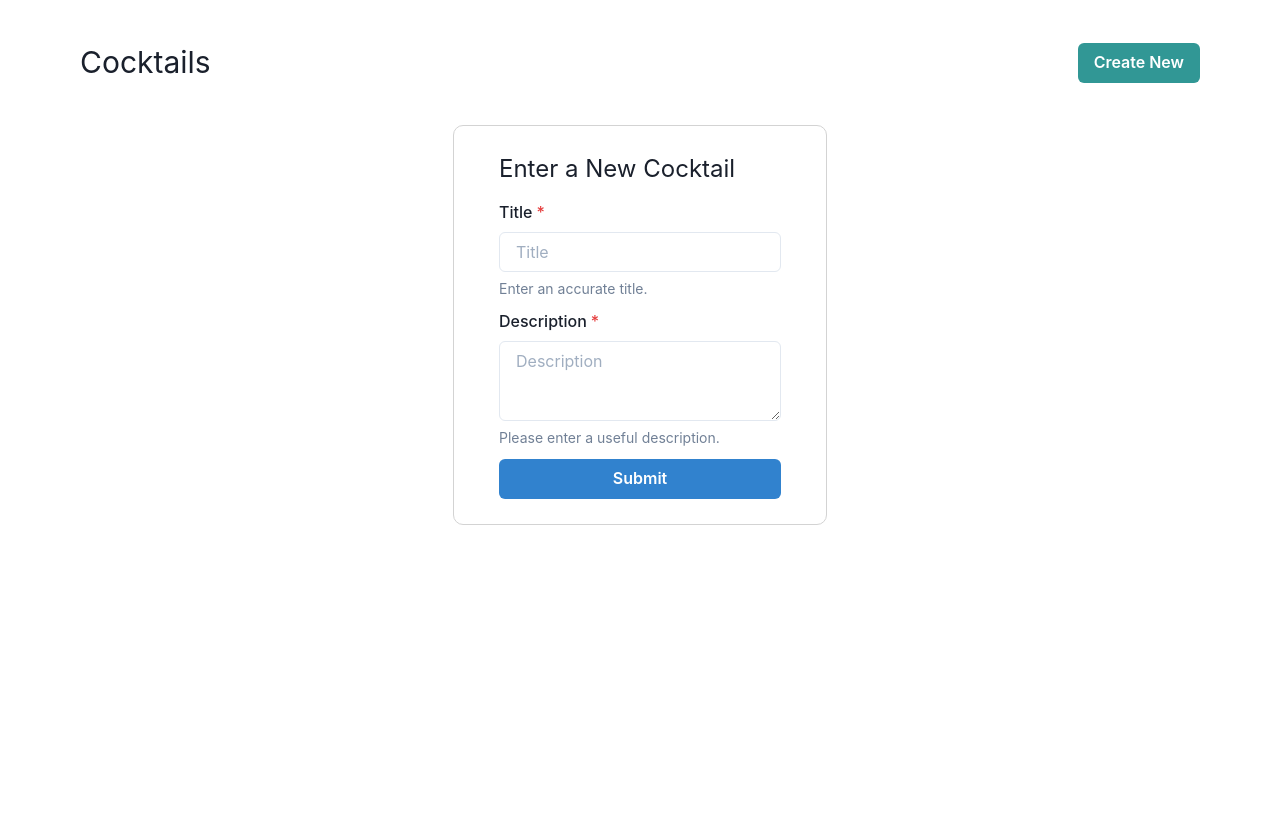
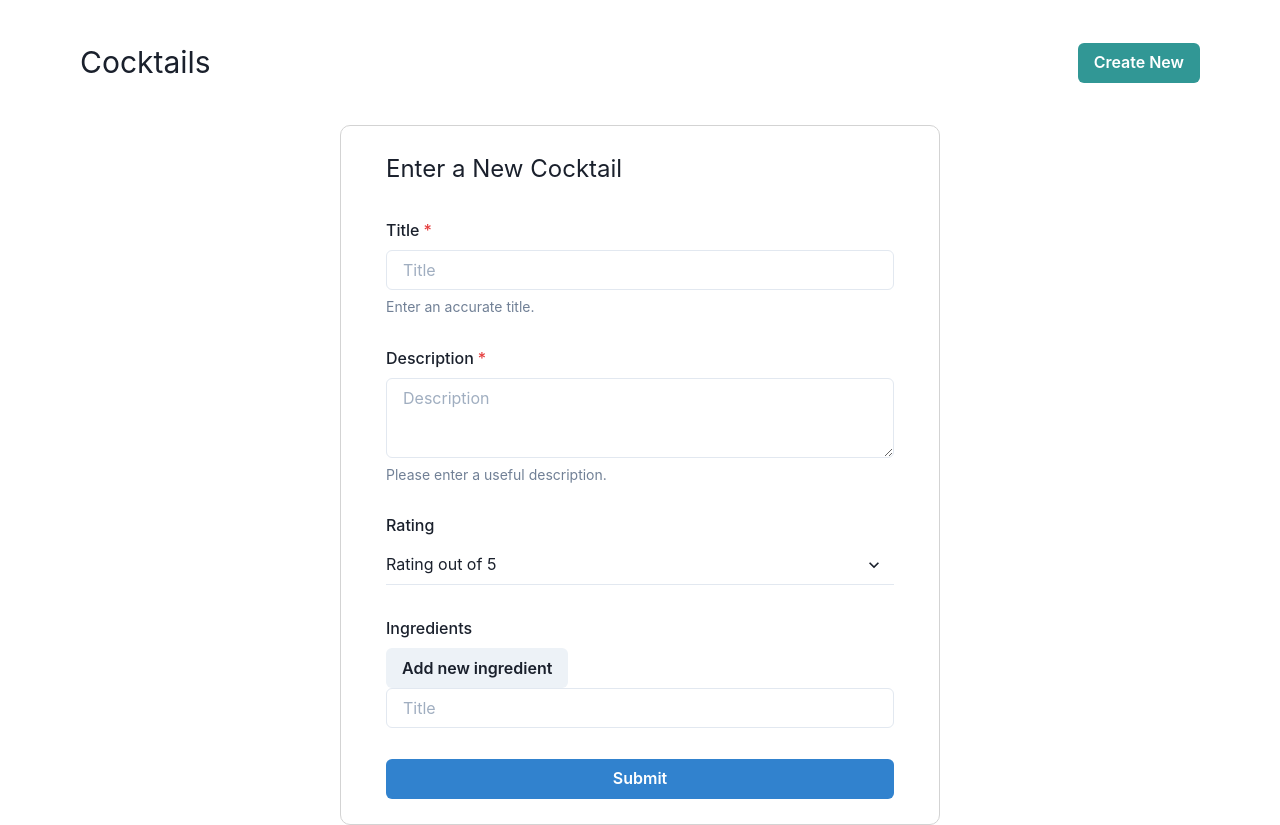
Before and after one commit to dbjowett/Drinks-Js, a Next.js app: page /new in a window 1280 px wide. Before the commit the page ends 800 px from the top, so only its background shows below. Built offline with nearby package versions, Linux system fonts and the light colour scheme.

Commit message:
Add custom styling, remove Chakra

```diff
--- a/package.json
+++ b/package.json
@@ -12,7 +12,7 @@
     "@emotion/react": "^11.7.1",
     "@emotion/styled": "^11.6.0",
     "framer-motion": "^5.6.0",
-    "mongoose": "^6.1.8",
+    "mongoose": "^6.2.0",
     "next": "12.0.9",
     "react": "17.0.2",
     "react-dom": "17.0.2"
--- a/pages/new.js
+++ b/pages/new.js
@@ -1,10 +1,11 @@
-import { Button, FormControl, FormHelperText, FormLabel, Input, Text, Textarea, useToast } from '@chakra-ui/react';
+import { Button, FormControl, FormHelperText, FormLabel, Input, Text, Textarea, useToast, Select } from '@chakra-ui/react';
 import Router from 'next/router';
 import { useRef } from 'react';
 
 const customStyling = {
-  maxWidth: '500px',
-  minHeight: '400px',
+  maxWidth: '600px',
+  width: '80%',
+  minHeight: '700px',
   marginTop: '100px',
   margin: '0 auto',
   border: '1px solid lightgray',
@@ -60,6 +61,21 @@ export default function New() {
           <Textarea id='Description' placeholder='Description' isRequired ref={descInputRef} />
           <FormHelperText>Please enter a useful description.</FormHelperText>
         </FormControl>
+        <FormControl>
+          <FormLabel htmlFor='rating'>Rating</FormLabel>
+          <Select name='Rating' id='rating' variant='flushed' placeholder='Rating out of 5'>
+            <option value='1'>1</option>
+            <option value='2'>2</option>
+            <option value='3'>3</option>
+            <option value='4'>4</option>
+            <option value='5'>5</option>
+          </Select>
+        </FormControl>
+        <FormControl>
+          <FormLabel htmlFor='ingredient'>Ingredients</FormLabel>
+          <Button>Add new ingredient</Button>
+          <Input id='ingredient' placeholder='Title' />
+        </FormControl>
         <Button type='submit' colorScheme='blue'>
           Submit
         </Button>
--- a/styles/globals.css
+++ b/styles/globals.css
@@ -2,8 +2,8 @@ html,
 body {
   padding: 0;
   margin: 0;
-  font-family: -apple-system, BlinkMacSystemFont, Segoe UI, Roboto, Oxygen,
-    Ubuntu, Cantarell, Fira Sans, Droid Sans, Helvetica Neue, sans-serif;
+  font-family: -apple-system, BlinkMacSystemFont, Segoe UI, Roboto, Oxygen, Ubuntu, Cantarell, Fira Sans, Droid Sans, Helvetica Neue,
+    sans-serif;
 }
 
 a {
@@ -14,3 +14,8 @@ a {
 * {
   box-sizing: border-box;
 }
+
+:root {
+  --main_bg_colour: rgb(255, 222, 222);
+  --main_btn_colour: #ebcea6;
+}
--- a/utils/cocktails.js
+++ b/utils/cocktails.js
@@ -14,6 +14,7 @@ export async function getAllCocktailIds() {
 }
 
 export async function getCocktailData(id) {
+  console.log(typeof id);
   const res = await fetch(`http://localhost:3000/api/cocktails/${id}`);
   const { data } = await res.json();
 
```
Also changed, not shown: components/Cocktail_Item.js (+36 -25 lines), styles/component/Cocktail_Item.module.css (added, +12 -0 lines), 1 other file (tests, documents, lock files or other folders).
